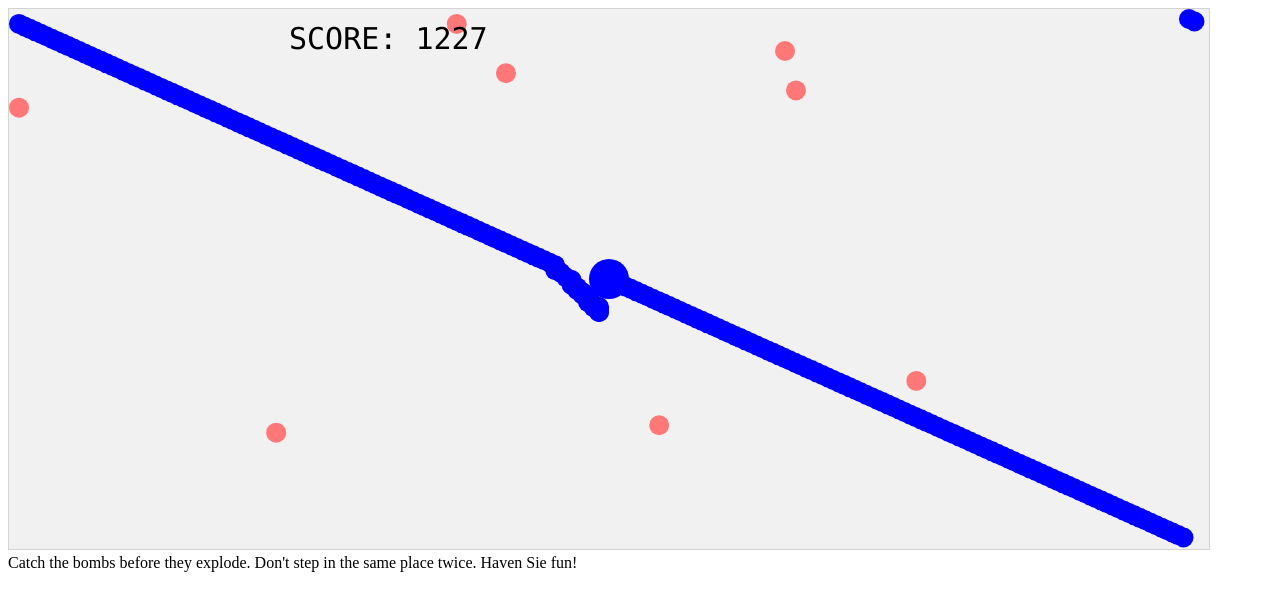
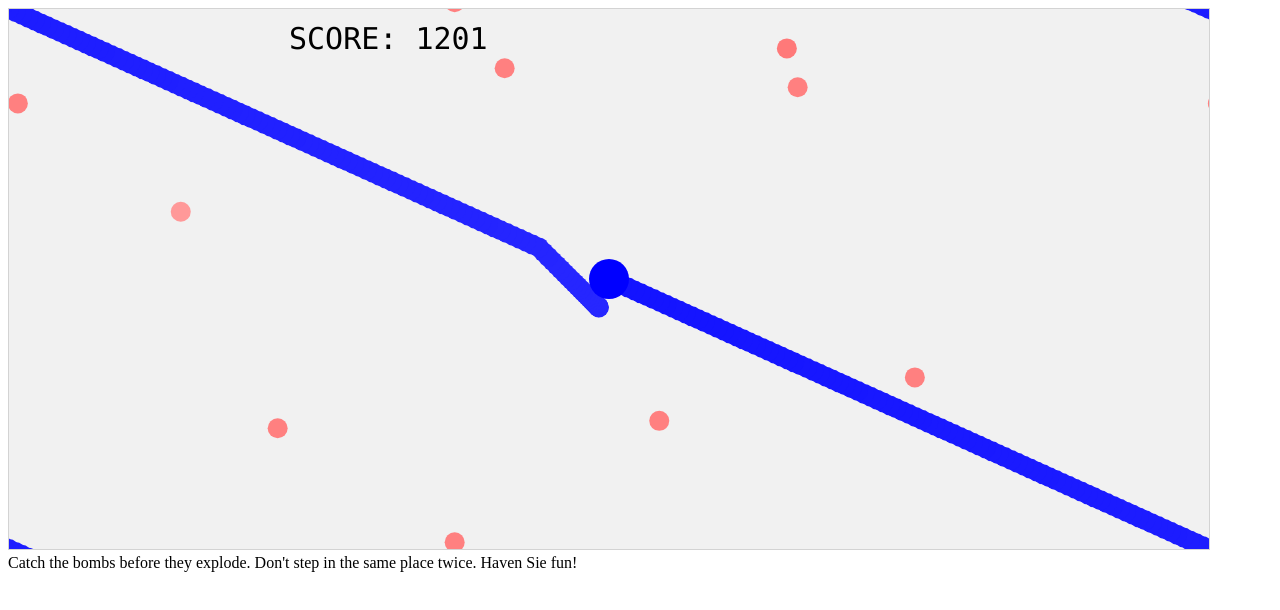
Before and after one commit to evilliger/evilliger.github.io, a plain HTML site: page index.html in a window 1280 px wide. Drawn offline with Linux system fonts and the light colour scheme.

Commit message:
Update index.html

```diff
--- a/index.html
+++ b/index.html
@@ -1,7 +1,13 @@
 <!DOCTYPE html>
+<!-- Ideen:
+   - Powerups
+   - Rückwärts verbessern
+   - Kein Tod bei Explosion / Pfad-Rennen (score halbieren?)
+   - Game Over text
+   - Statistics of score changes
+-->
 <html>
 <head>
-  <title>The Bomb Squad</title>
 <style>
 canvas {
     border:1px solid #d3d3d3;
@@ -13,17 +19,20 @@ canvas {
 <script>
 
 var myGamePiece;
+var playerRadius = 20;
 var myBombs = [];
 var myPath = [];
-var myScore;
+var scoreText;
 var mouseX=0, mouseY=0;
 var speedX = 0, speedY = 0;
 var centerX, centerY;
+var cutoffMovement = 20; // beginning of speed gradient
+var cutoffMax = 170; // end of the speed gradient
 
 function startGame() {
-    myScore = new text("30px", "Consolas", "black", 280, 40);
+    scoreText = new text("30px", "Consolas", "black", 280, 40);
     myGameArea.start();
-    myGamePiece = new circle(20, "blue", centerX, centerY);
+    myGamePiece = new circle(playerRadius, "blue", centerX, centerY);
 }
 
 var myGameArea = {
@@ -36,6 +45,7 @@ var myGameArea = {
         this.context = this.canvas.getContext("2d");
         document.body.insertBefore(this.canvas, document.body.childNodes[0]);
 		this.frameNo = 0;
+		this.myScore = 0;
 		this.canvas.addEventListener('mousemove', function(evt) {
 			var mousePos = getMousePos(evt);
 			mouseX = mousePos.x;
@@ -47,8 +57,7 @@ var myGameArea = {
         this.context.clearRect(0, 0, this.canvas.width, this.canvas.height);
     },
 	updateSpeed : function() {
-		var maxSpeed = 6;
-		var cutoffMax = 170; // end of the speed gradient
+		var maxSpeed = 7;
 		var xDiff = centerX - mouseX;
 		var yDiff = centerY - mouseY;
 
@@ -56,9 +65,12 @@ var myGameArea = {
 		speedY = calcSpeed(centerY - mouseY, speedY);
 
 		mouseDist = Math.sqrt(xDiff*xDiff + yDiff*yDiff);
-		if (mouseDist < cutoffMax) maxSpeed *= mouseDist / cutoffMax;
+		if (mouseDist < cutoffMax) maxSpeed *= (mouseDist-cutoffMovement) / (cutoffMax-cutoffMovement);
+		if (mouseDist < cutoffMovement) maxSpeed = 0;
 
 		if (Math.sqrt(speedX*speedX + speedY*speedY) > maxSpeed) {
+			// maximum speed
+			// need to ensure correct relation of x to y to move into the right direction
 			if (xDiff == 0) {
 				speedY = maxSpeed * yDiff / Math.abs(yDiff);
 			} else {
@@ -73,11 +85,11 @@ var myGameArea = {
 function calcSpeed (mouseDiff, speed) {
 	var acceleration = 0.2;
 	var slowing = 0.2;
-	var cutoffMovement = 20;
 	var newSpeed = speed;
 	if (Math.abs(mouseDiff) > cutoffMovement) {
 		newSpeed += mouseDiff < 0 ? -acceleration : acceleration;
-	} else {
+	} else { // slow down to stop
+
 		if (newSpeed < 0) {
 			newSpeed += slowing;
 			if (newSpeed > 0) { newSpeed = 0; }
@@ -113,10 +125,11 @@ function text(size, font, color, x, y) {
 	}
 }
 
-function circle(radius, color, x, y, leadToCrash, life) {
+function circle(radius, color, x, y, leadToCrash, life, type) {
     this.score = 0;
 	this.life = life;
     this.radius = radius;
+	this.type = type;
     this.x = x;
     this.y = y;
 	this.color = color;
@@ -125,25 +138,41 @@ function circle(radius, color, x, y, leadToCrash, life) {
 	this.move = function() {
 		this.x += speedX;
 		this.y += speedY;
-		if (this.x < this.radius) {
-			this.x = myGameArea.canvas.width - this.radius;
-		} else if (this.x > myGameArea.canvas.width - this.radius) {
-			this.x = this.radius;
+		if (this.x < 0) {
+			this.x += myGameArea.canvas.width;
+		} else if (this.x > myGameArea.canvas.width) {
+			this.x -= myGameArea.canvas.width;
 		}
-		if (this.y < this.radius) {
-			this.y = myGameArea.canvas.height - this.radius;
-		} else if (this.y > myGameArea.canvas.height - this.radius) {
-			this.y = this.radius;
+		if (this.y < 0) {
+			this.y += myGameArea.canvas.height;
+		} else if (this.y > myGameArea.canvas.height) {
+			this.y -= myGameArea.canvas.height;
 		}
 	}
 
     this.update = function() {
-        ctx = myGameArea.context;
+		drawCircle(this.x, this.y, this.radius, this.color);
 
-		ctx.beginPath();
-		ctx.arc(this.x, this.y, this.radius, 0, 2*Math.PI);
-		ctx.fillStyle = this.color;
-		ctx.fill();
+		if (this.x < this.radius) {
+			drawCircle(this.x+myGameArea.canvas.width, this.y, this.radius, this.color);
+			if (this.y < this.radius) {
+				drawCircle(this.x+myGameArea.canvas.width, this.y+myGameArea.canvas.height, this.radius, this.color);
+			} else if (this.y > myGameArea.canvas.height - this.radius) {
+				drawCircle(this.x+myGameArea.canvas.width, this.y-myGameArea.canvas.height, this.radius, this.color);
+			}
+		} else if (this.x > myGameArea.canvas.width - this.radius) {
+			drawCircle(this.x-myGameArea.canvas.width, this.y, this.radius, this.color);
+			if (this.y < this.radius) {
+				drawCircle(this.x-myGameArea.canvas.width, this.y+myGameArea.canvas.height, this.radius, this.color);
+			} else if (this.y > myGameArea.canvas.height - this.radius) {
+				drawCircle(this.x-myGameArea.canvas.width, this.y-myGameArea.canvas.height, this.radius, this.color);
+			}
+		}
+		if (this.y < this.radius) {
+			drawCircle(this.x, this.y+myGameArea.canvas.height, this.radius, this.color);
+		} else if (this.y > myGameArea.canvas.height - this.radius) {
+			drawCircle(this.x, this.y-myGameArea.canvas.height, this.radius, this.color);
+		}
     }
     this.crashWith = function(other) {
 		var xDiff = this.x - other.x;
@@ -153,20 +182,31 @@ function circle(radius, color, x, y, leadToCrash, life) {
     }
 }
 
+function drawCircle(x, y, radius, color) {
+	ctx = myGameArea.context;
+	ctx.beginPath();
+	ctx.arc(x, y, radius, 0, 2*Math.PI);
+	ctx.fillStyle = color;
+	ctx.fill();
+}
+
 function updateGameArea() {
-	// pick up bombs
+	// pick up bombs / crash into bombs
     for (var i = 0; i < myBombs.length; i++) {
         if (myGamePiece.crashWith(myBombs[i])) {
-            myGameArea.frameNo += 1000;
-			myBombs.splice(i,1); //get rid of circle
+			if (myBombs[i].leadToCrash == true) {
+				gameOver();
+			} else {
+				myGameArea.myScore += 1000;
+				myBombs.splice(i,1); //get rid of circle
+			}
         }
     }
 	// crash into path
 	for (var i = 0; i < myPath.length; i++) {
 		if (myGamePiece.crashWith(myPath[i])) {
 			if (myPath[i].leadToCrash == true) {
-				// Game Over
-				clearInterval(myGameArea.interval);
+				gameOver();
 			}
 		} else {
 			if (myPath[i].leadToCrash == false) {
@@ -175,39 +215,82 @@ function updateGameArea() {
 		}
 	}
     myGameArea.clear();
-    myGameArea.frameNo += 1;
-    if (myGameArea.frameNo < 10 || everyinterval(250)) { // Generate bombs
+    myGameArea.frameNo++;
+	myGameArea.myScore++;
+    if (myGameArea.frameNo < 10 || everyinterval(200)) { // Generate bombs
 		var radius = 10;
 		var color = "#FF9999";
-		var x = randomNum(radius, myGameArea.canvas.width - radius);
-		var y = randomNum(radius, myGameArea.canvas.height - radius);
-        myBombs.push(new circle(radius, color, x, y, true, 1000));
+		var newBomb, emptySpot, count = 0;
+		do { // make sure it is visible where it is placed
+			var x = randomNum(radius, myGameArea.canvas.width - radius);
+			var y = randomNum(radius, myGameArea.canvas.height - radius);
+			newBomb = new circle(radius, color, x, y, false, 1000, 'bomb');
+			emptySpot = true;
+			for (var i = 0; i < myBombs.length; ++i) {
+				if (myBombs[i].crashWith(newBomb)) {
+					emptySpot = false;
+					break;
+				}
+			}
+			for (var i = 0; i < myPath.length; ++i) {
+				if (myPath[i].crashWith(newBomb)) {
+					emptySpot = false;
+					break;
+				}
+			}
+			++count;
+		} while (emptySpot == false && count < 100)
+		if (count >= 100) gameOver();
+        myBombs.push(newBomb);
     }
 	myGameArea.updateSpeed();
     for (var i = 0; i < myBombs.length; i++) {
+		myBombs[i].life--;
+		if (myBombs[i].life <= 0 && myBombs[i].radius < 50) {
+			myBombs[i].radius++;
+			if (myBombs[i].radius > playerRadius) {
+				myBombs[i].leadToCrash = true;
+				if (myBombs[i].radius >= 50) {
+					myGameArea.myScore -= 500;
+				}
+			}
+		}
+		if (myBombs[i].life < 100)
+			myBombs[i].color = "red";
+		else
+			myBombs[i].color = "#FF" + Math.floor(myBombs[i].life/10) + Math.floor(myBombs[i].life/10);
         myBombs[i].move();
         myBombs[i].update();
-		myBombs[i].life--;
-		myBombs[i].color = "#FF" + Math.floor(myBombs[i].life/10) + Math.floor(myBombs[i].life/10);
-		if (myBombs[i].life < 100) myBombs[i].color = "red";
-		if (myBombs[i].life <= 0) {
-			myBombs[i].radius = 50;
-			myPath.push(myBombs[i]);
-			myBombs.splice(i,1);
-			myGameArea.frameNo -= 500;
-			myPath[myPath.length-1].color = 'black';
-		}
     }
 
-	myPath.push(new circle(10, "blue", centerX, centerY, false));
+	// Update my path
+	myPath.push(new circle(10, "#000000FF", centerX, centerY, false, 1700, 'path'));
     for (var i = 0; i < myPath.length; i++) {
+		myPath[i].life--;
+		if (myPath[i].life <= 0) {
+			myPath.splice(i,1);
+		} else {
+			var colNum = Math.floor((1900-myPath[i].life)/10);
+			myPath[i].color = "#" + colNum.toString(16) + colNum.toString(16) + "FF";
+		}
         myPath[i].move();
         myPath[i].update();
     }
 
-    myScore.text="SCORE: " + myGameArea.frameNo;
-    myScore.update();
+    scoreText.text="SCORE: " + myGameArea.myScore;
+    scoreText.update();
 	myGamePiece.update();
+}
+
+function gameOver() {
+	// Game Over
+	clearInterval(myGameArea.interval);
+
+    myGameArea.clear();
+    var gameOverText = new text("40 px", "Consolas", "black", centerX, centerY);
+	gameOverText.text="Game Over!"
+    gameOverText.update();
+
 }
 
 function randomNum(min, max) {
```
